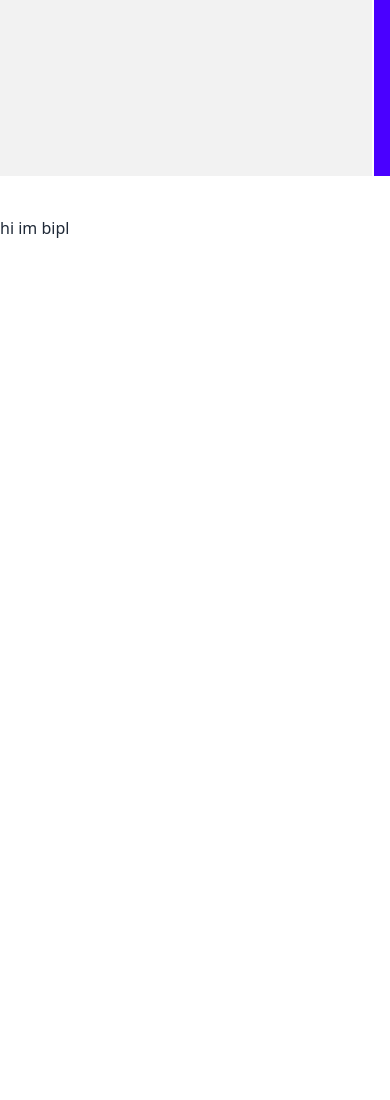
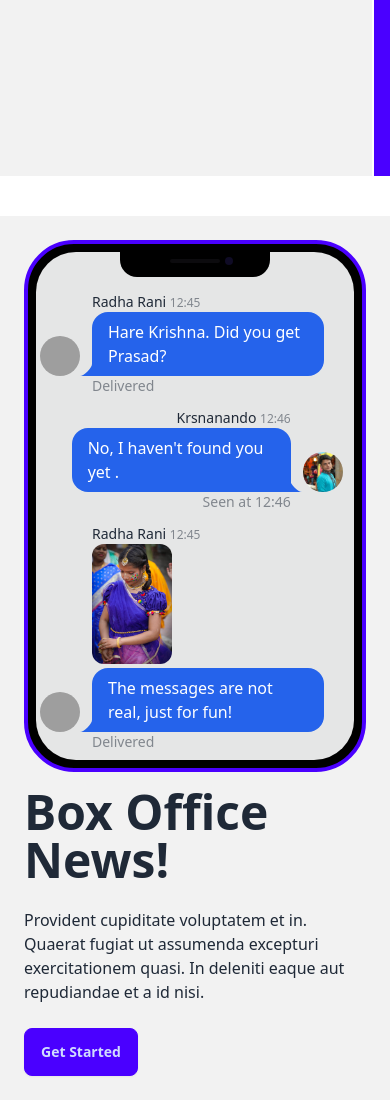
Before and after one commit to Krsnanando-Biplob/my-repo-profaile, a plain HTML site: page index.html in a window 390 px wide. Shown: the part 4477-5577 px from the top of the page. Before the commit the page ends 4717 px from the top, so only its background shows below. Drawn offline with nearby package versions, Linux system fonts and the light colour scheme; grey boxes are pictures that could not be loaded.

Commit message:
my phone smpole

```diff
--- a/index.html
+++ b/index.html
@@ -290,15 +290,76 @@
       </div>
     </section>
     <section>
-
+      <div class="hero min-h-screen p-2 bg-base-200">
+        <div class="hero-content flex-col lg:flex-row-reverse">
+          <!-- phone -->
+          <div class="mockup-phone p-2 border-primary">
+            <div class="camera"></div>
+            <div class="display">
+              <div class="artboard artboard-demo phone-0">
+                <!-- chate -->
+                <div class="chat m-1 mt-9 min-h-full chat-start">
+                  <div class="chat-image avatar">
+                    <div class="w-10 mx-0 rounded-full">
+                      <img alt="Tailwind CSS chat bubble component" src="./images/chat0.jpg" />
+                    </div>
+                  </div>
+                  <div class="chat-header">
+                    Radha Rani
+                    <time class="text-xs opacity-50">12:45</time>
+                  </div>
+                  <div class="chat-bubble bg-blue-600 text-white">Hare Krishna. Did you get Prasad?</div>
+                  <div class="chat-footer opacity-50">
+                    Delivered
+                  </div>
+                </div>
+                <div class="chat chat-end">
+                  <div class="chat-image avatar">
+                    <div class="w-10 rounded-full">
+                      <img alt="Tailwind CSS chat bubble component" src="./images/chate1.jpg" />
+                    </div>
+                  </div>
+                  <div class="chat-header">
+                    Krsnanando
+                    <time class="text-xs opacity-50">12:46</time>
+                  </div>
+                  <div class="chat-bubble bg-blue-600 text-white">No, I haven't found you yet .</div>
+                  <div class="chat-footer opacity-50">
+                    Seen at 12:46
+                  </div>
+                </div>
+                <!-- chate 2 -->
+                <div class="chat m-1 chat-start">
+                  <div class="chat-image avatar">
+                    <div class="w-10 mx-0 rounded-full">
+                      <img alt="Tailwind CSS chat bubble component" src="./images/chat0.jpg" />
+                    </div>
+                  </div>
+                  <div class="chat-header">
+                    Radha Rani
+                    <time class="text-xs opacity-50">12:45</time>
+                  </div>
+                  <div class="">
+                    <figure>
+                      <img src="./images/message.jpg" class="w-[80px] lg:w-[120px] rounded-xl" alt="">
+                      <p class="mt-1 bg-blue-600 text-white chat-bubble">The messages are not real, just for fun!</p>
+                    </figure>
+                  </div>
+                  <div class="chat-footer opacity-50">
+                    Delivered
+                  </div>
+                </div>
+              </div>
+            </div>
+          </div>
+          <div>
+            <h1 class="text-5xl font-bold">Box Office News!</h1>
+            <p class="py-6">Provident cupiditate voluptatem et in. Quaerat fugiat ut assumenda excepturi exercitationem quasi. In deleniti eaque aut repudiandae et a id nisi.</p>
+            <button class="btn btn-primary">Get Started</button>
+          </div>
+        </div>
+      </div>
     </section>
   </main>
-  <footer>
-    <div>
-      <h2>
-        hi im bipl
-      </h2>
-    </div>
-  </footer>
 </body>
 </html>
```
Also changed, not shown: images/chat2.jpg (added), images/chate1.jpg (added), images/message.jpg (added), 1 other file.
